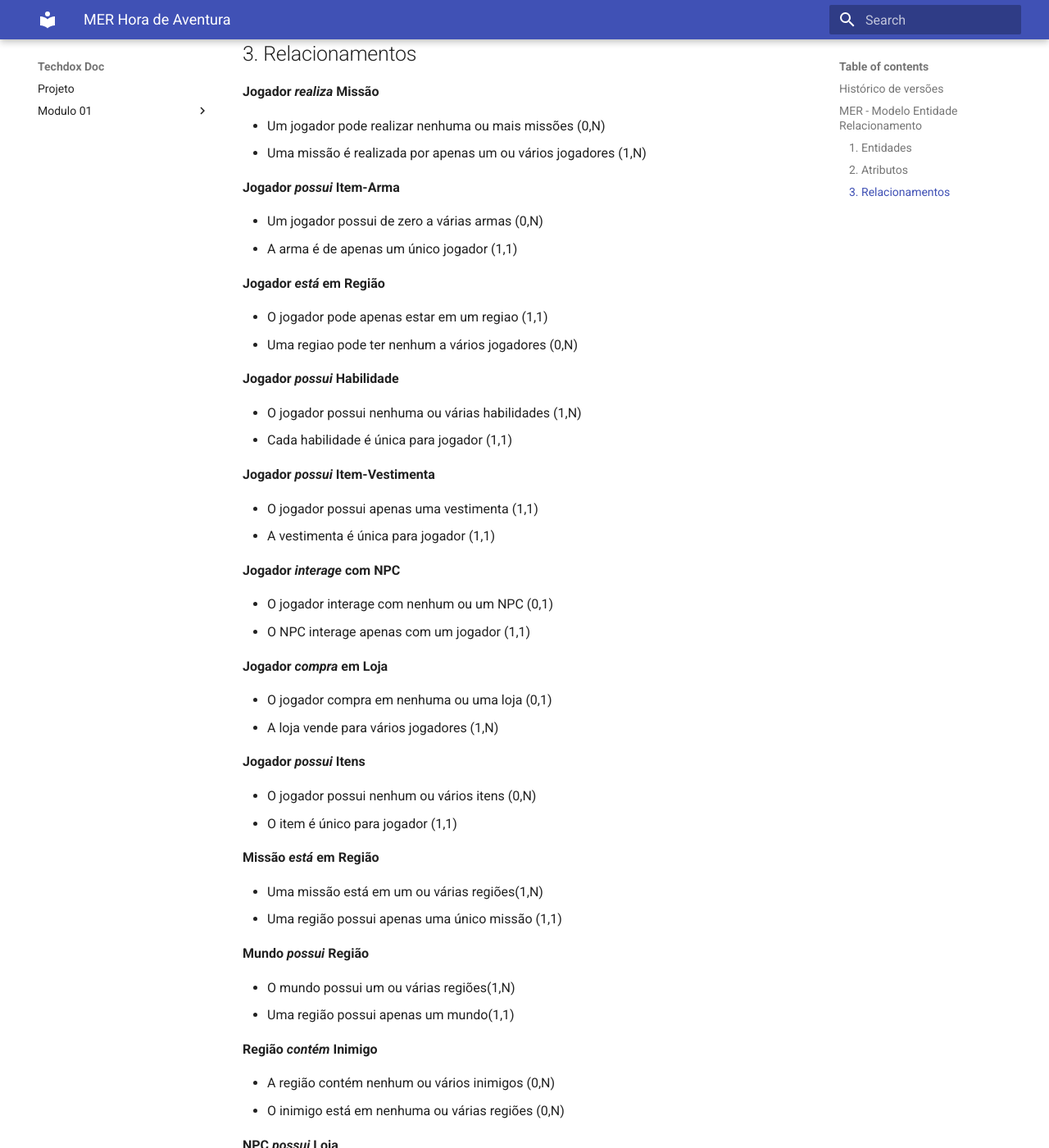
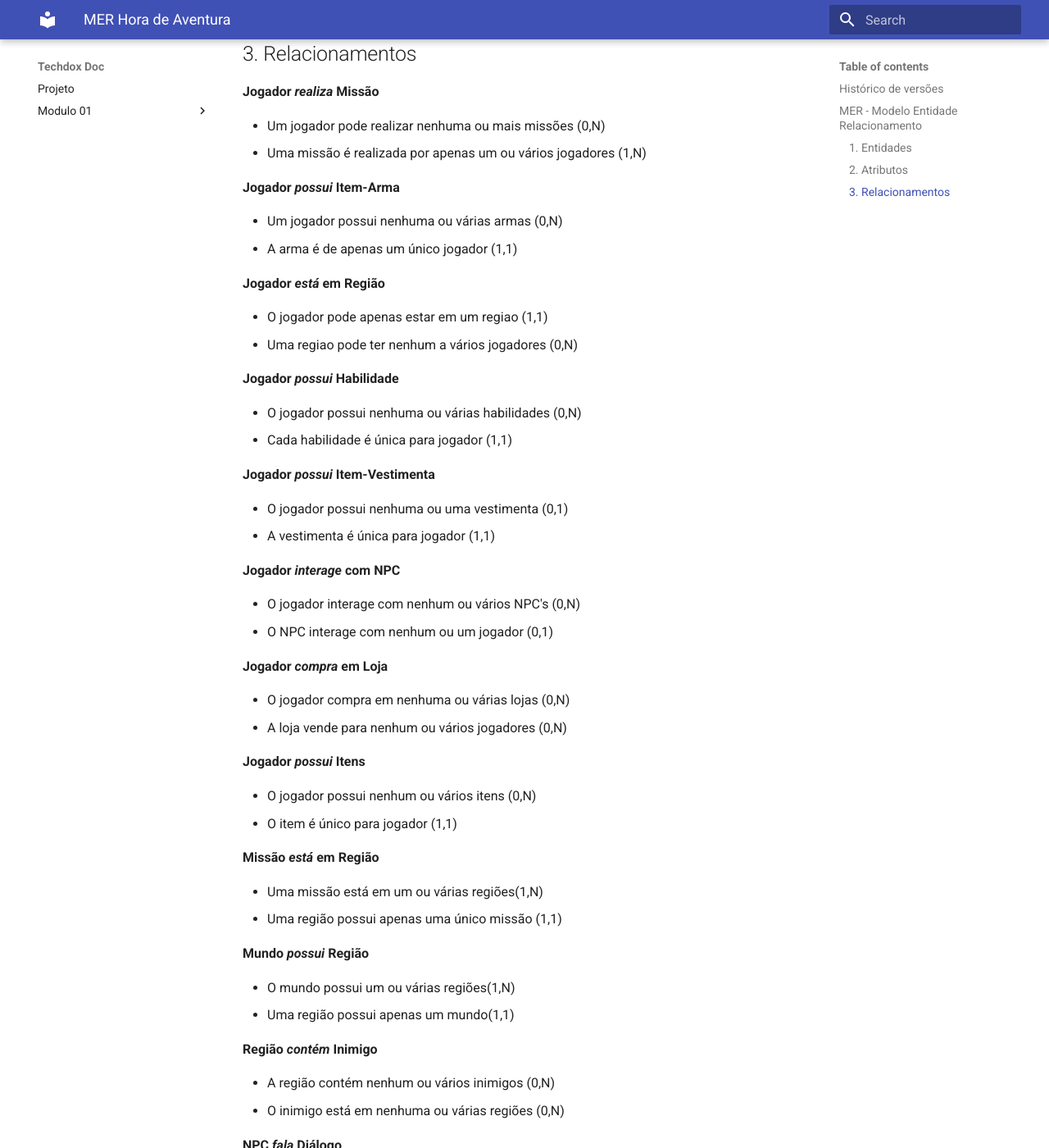
Before and after one commit to SBD1/2024.1-Hora_de_Aventura, an MkDocs documentation site: the page built from docs/modulo_01/MER_Hora-de-Aventura.md, in a window 1280 px wide and 1400 px high, scrolled down 1536 px. Shown: the whole window at 82% size. Built offline with MkDocs 1.6.1 and Material for MkDocs 9.7.7, drawn with Linux system fonts in a browser that asks for light colours; some of the changed text lies outside the part shown.

Commit message:
Update MER with new relationships

```diff
--- a/docs/modulo_01/MER_Hora-de-Aventura.md
+++ b/docs/modulo_01/MER_Hora-de-Aventura.md
@@ -31,9 +31,9 @@ O Modelo Entidade Relacionamento de um bancos de dados é um modelo conceitual q
 
 - **Jogador**: <ins>id_jogador</ins>, regiao, missao_atual, nome, vida, itens;
 - **Item**: <ins>id_item</ins>, tipo_item;
-    - **Arma**: id_arma, nome, dano, descricao, durabilidade;
-    - **Vestimenta**: id_vestimenta, nome, descricao, defesa, durabilidade;
-    - **Consumível**: id_consumível, nome, descricao, efeito;
+  - **Arma**: id_arma, nome, dano, descricao, durabilidade;
+  - **Vestimenta**: id_vestimenta, nome, descricao, defesa, durabilidade;
+  - **Consumível**: id_consumível, nome, descricao, efeito;
 - **Habilidade**: <ins>id_habilidade</ins>, nome, descricao, dano, efeito, defesa;
 - **Loja**: <ins>id_loja</ins>, nome, descricao, proprietario, regiao;
 - **Missão**: <ins>id_missao</ins>, nome, descricao;
@@ -43,74 +43,78 @@ O Modelo Entidade Relacionamento de um bancos de dados é um modelo conceitual q
 - **Diálogo**: <ins>id_dialogo</ins>, npc, fala;
 - **Inimidos**: <ins>id_inimigo</ins>, nome, descricao, regiao, dano, defesa, vida, drop;
 
-
 ## 3. Relacionamentos
 
 **Jogador _realiza_ Missão**
 
--   Um jogador pode realizar nenhuma ou mais missões (0,N)
--   Uma missão é realizada por apenas um ou vários jogadores (1,N)
+- Um jogador pode realizar nenhuma ou mais missões (0,N)
+- Uma missão é realizada por apenas um ou vários jogadores (1,N)
 
 **Jogador _possui_ Item-Arma**
 
--   Um jogador possui de zero a várias armas (0,N)
--   A arma é de apenas um único jogador (1,1)
+- Um jogador possui nenhuma ou várias armas (0,N)
+- A arma é de apenas um único jogador (1,1)
 
 **Jogador _está_ em Região**
 
--   O jogador pode apenas estar em um regiao (1,1)
--   Uma regiao pode ter nenhum a vários jogadores (0,N)
+- O jogador pode apenas estar em um regiao (1,1)
+- Uma regiao pode ter nenhum a vários jogadores (0,N)
 
 **Jogador _possui_ Habilidade**
 
--   O jogador possui nenhuma ou várias habilidades (1,N)
--   Cada habilidade é única para jogador (1,1)
+- O jogador possui nenhuma ou várias habilidades (0,N)
+- Cada habilidade é única para jogador (1,1)
 
 **Jogador _possui_ Item-Vestimenta**
 
--   O jogador possui apenas uma vestimenta (1,1)
--   A vestimenta é única para jogador (1,1)
+- O jogador possui nenhuma ou uma vestimenta (0,1)
+- A vestimenta é única para jogador (1,1)
 
-**Jogador _interage_  com NPC**
+**Jogador _interage_ com NPC**
 
--   O jogador interage com nenhum ou um NPC (0,1)
--   O NPC interage apenas com um jogador (1,1)
+- O jogador interage com nenhum ou vários NPC's (0,N)
+- O NPC interage com nenhum ou um jogador (0,1)
 
 **Jogador _compra_ em Loja**
 
--   O jogador compra em nenhuma ou uma loja (0,1)
--   A loja vende para vários jogadores (1,N)
+- O jogador compra em nenhuma ou várias lojas (0,N)
+- A loja vende para nenhum ou vários jogadores (0,N)
 
 **Jogador _possui_ Itens**
 
--   O jogador possui nenhum ou vários itens (0,N)
--   O item é único para jogador (1,1)
+- O jogador possui nenhum ou vários itens (0,N)
+- O item é único para jogador (1,1)
 
 **Missão _está_ em Região**
 
--   Uma missão está em um ou várias regiões(1,N)
--   Uma região possui apenas uma único missão (1,1)
+- Uma missão está em um ou várias regiões(1,N)
+- Uma região possui apenas uma único missão (1,1)
 
 **Mundo _possui_ Região**
 
--   O mundo possui um ou várias regiões(1,N)
--   Uma região possui apenas um mundo(1,1)
+- O mundo possui um ou várias regiões(1,N)
+- Uma região possui apenas um mundo(1,1)
 
 **Região _contém_ Inimigo**
 
--   A região contém nenhum ou vários inimigos (0,N)
--   O inimigo está em nenhuma ou várias regiões (0,N)
+- A região contém nenhum ou vários inimigos (0,N)
+- O inimigo está em nenhuma ou várias regiões (0,N)
+
+**NPC _fala_ Diálogo**
+
+- Um NPC possui nenhuma a várias falas em um diálogo (0, N)
+- Um Dialogo pertence a um único NPC (1, 1)
 
 **NPC _possui_ Loja**
 
--   O NPC possui nenhuma ou uma loja (0,1)
--   A loja é de apenas um NPC(1,1)
+- O NPC possui nenhuma ou uma loja (0,1)
+- A loja é de apenas um NPC(1,1)
 
-**Inimigo  _dropa_ Item**
+**Inimigo _dropa_ Item**
 
--   Uma inimigo ou monstro, ao sofrer um ataque, pode "liberar" apenas um único tipo de item (1,1)
--   O item pode cair de nenhum ou vários (0, N)
+- Uma inimigo ou monstro, ao sofrer um ataque, pode "liberar" apenas um único tipo de item (1,1)
+- O item pode cair de nenhum ou vários (0, N)
 
 **Item _possui exclusivamente_ tipos**
 
--   Um item pode ser classificado apenas com uma das seguintes categorias: arma, vestimenta, consumível
+- Um item pode ser classificado apenas com uma das seguintes categorias: arma, vestimenta, consumível
```
